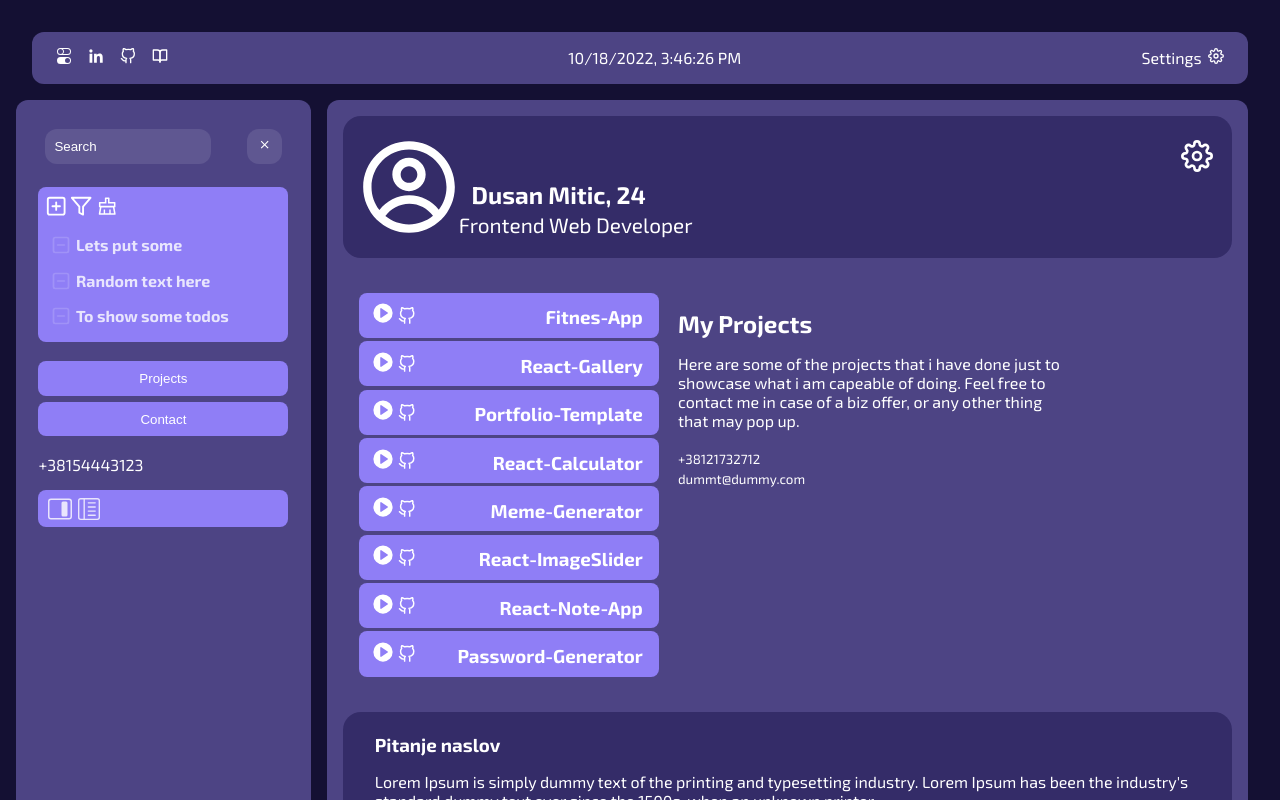
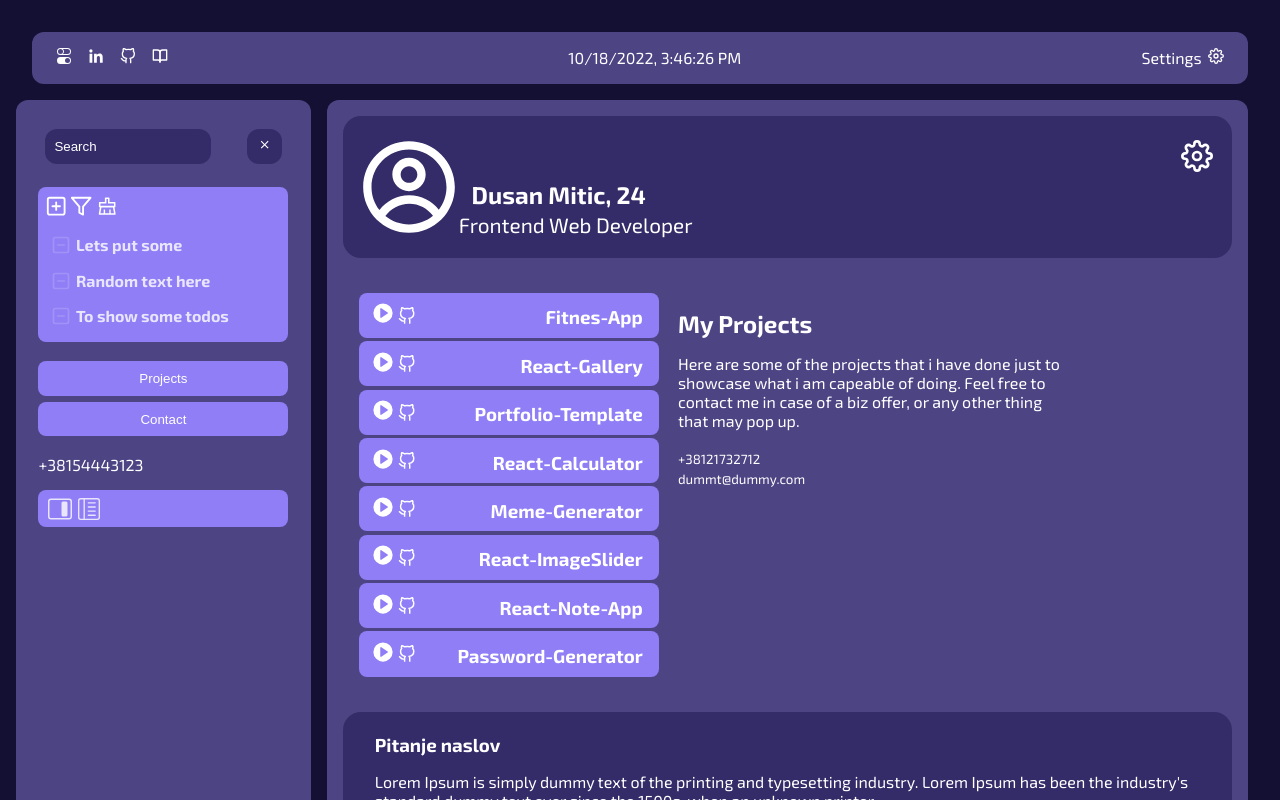
Before and after one commit to erazmozen/hub, a React (Create React App) app: page / in a window 1280 px wide. Shown: the top 800 px of the page. Built offline with nearby package versions, Linux system fonts and the light colour scheme.

Commit message:
Make sidebar sticky

```diff
--- a/src/components/css/main/sidebar.css
+++ b/src/components/css/main/sidebar.css
@@ -12,7 +12,7 @@
   border-radius: 12px;
   border: none;
   outline: none;
-  background-color: rgba(255, 255, 255, 0.1);
+  background-color: var(--primary);
   transition: background 0.15s ease-in-out;
 }
 
@@ -40,9 +40,12 @@
 }
 
 .sidebar-wrapper {
-  position: relative;
+  position: sticky;
+  top: 20px;
+  left: 0;
   width: 300px;
-  min-height: 440px;
+  min-height: 480px;
+  max-height: 97vh;
   display: flex;
   flex-direction: column;
   padding: 1.4rem;
@@ -59,7 +62,7 @@
   margin-bottom: 1rem;
 }
 
-.sidebar-top>div {
+.sidebar-top > div {
   padding: 0.4rem;
 }
 
```
